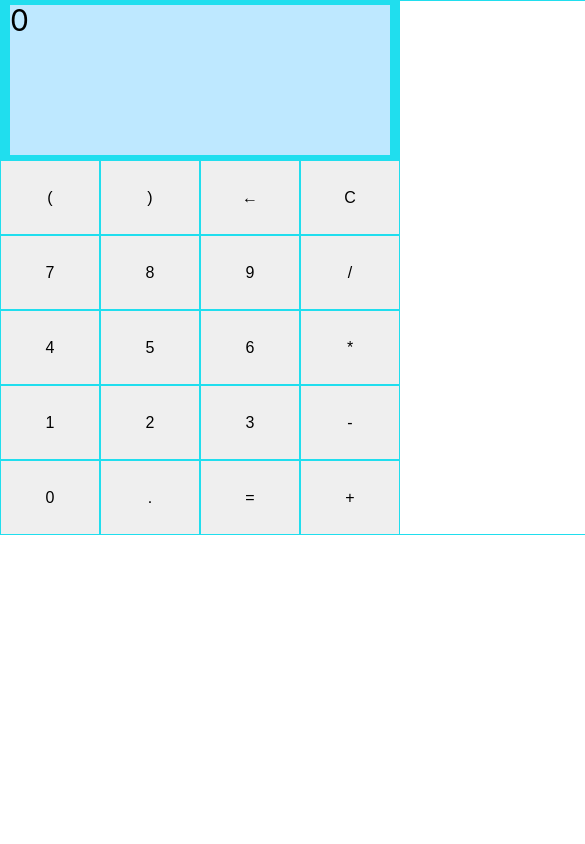
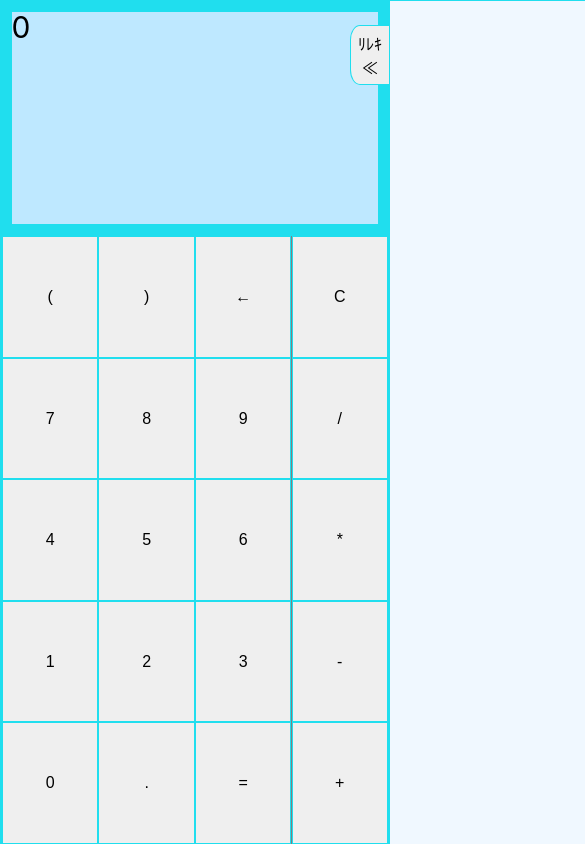
Before and after one commit to 26GKMU/dentaku, a React (Create React App) app: page / in a window 390 px wide. Shown: the top 844 px of the page, 585 px wide, since content can reach past the window. Built offline with nearby package versions, Linux system fonts and the light colour scheme.

Commit message:
スマホ用レスポンシブデザイン

```diff
--- a/public/index.html
+++ b/public/index.html
@@ -2,7 +2,7 @@
 <html lang="ja">
   <head>
     <meta charset="utf-8" />
-    <meta name="viewport" content="width=device-width, initial-scale=1" />
+    <meta name="viewport" content="width=device-width, initial-scale=1, minimum-scale=1, maximum-scale=1, user-scalable=no">
     <meta name="theme-color" content="#000000" />
     <title>React App</title>
   </head>
--- a/src/App.css
+++ b/src/App.css
@@ -1,6 +1,7 @@
 
 .cFrame{
   display: inline-flex;
+  overflow:hidden;
 }
 .cDisplayArea{
   position: relative;
@@ -60,7 +61,7 @@ button,.spacer{
   font-size: 16px
 }
 
-.cHistory{
+.cHistory {
   width: 360px;
   height: auto;
   border: 1px solid #20deee;
@@ -80,9 +81,83 @@ li{
 }
 .min-button{
   margin-left: 10px;
-  width:20px;
-  height: 20px;
-  top:5px;
+  width:28px;
+  height:28px;
+  top:1px;
   right:4px;
   position: absolute;
+  border-radius:4px;
 }
+.display-button{
+  display: none;
+}
+
+@media screen and (max-width: 600px) {
+  .cFrame{
+    width: 100vw;
+    height: 100vh;
+    background-color: #20deee;
+  }
+  .cDisplayArea{
+    width: 99vw;
+    height: 28%;
+    margin:0 0.5vw;
+  }
+  .cMainDisplay{
+    width:95%;
+    height:90%;
+  }
+  .cButtonArea{
+    width: 99vw;
+    height: 100%;
+    margin:0 0.5vw;
+  }
+  .cNumButtonArea{
+    width: 75%;
+    height: auto;
+  }
+  .cFunctionButtonArea{
+    width: 25%;
+    height: auto;
+  }
+  .cNumButtonArea button{
+    width: 33.333%;
+    height: 14.4%;
+  }
+  .cFunctionButtonArea button{
+    width: 100%;
+    height:14.4%;
+  }
+  .cHistory{
+    left:0;
+    top:0;
+    width: 95vw;
+    height: 100vh;
+    position: fixed;
+    z-index: 2;
+    transition: transform 0.4s 0s linear;
+    background-color: aliceblue;
+  }
+  .hidden{
+    transition: transform 0.3s 0s linear;
+    transform: translateX(100vw);
+  }
+  .min-button{
+    right:48px;
+  }
+  .display-button{
+    right:0;
+    top: 25px;
+    width:40px;
+    height:60px;
+    display:block;
+    position: fixed;
+    z-index: 3;
+    transition: transform 0.3s 0s linear;
+    border-radius: 25% 0 0 25%;
+  }
+  .reverse{
+    transition: transform 0.1s 0.3s linear;
+    transform: rotateY(180deg);
+  }
+}
--- a/src/App.jsx
+++ b/src/App.jsx
@@ -1,6 +1,7 @@
 import './App.css';
 import {useState} from "react" ;
 import Display from "./components/Display";
+import Button from "./components/Button";
 import ButtonPanel from "./components/ButtonPanel";
 import History from "./components/History";
 import {BUTTONS} from "./constants/buttons";
@@ -10,6 +11,7 @@ function App() {
 
   const [display,setDisplay] = useState("0");
   const [history,setHistroy] = useState([]);
+  const [showHistory,setShowHistory] = useState(false);
   const [errorMessage, setErrorMessage] =useState("");
   const [isDecimal, setIsDecimal] = useState(false);
   const [isLastBlockNotZero, setIsLastBlockNotZero] = useState(false);
@@ -19,6 +21,7 @@ function App() {
   const isLastCharOperator = () => BUTTONS.OPERATOR.includes(getLastChar());
 
   const handleButtonClick = (value) => handlers[value]?.();
+  const toggleShowHistory = () => setShowHistory(!showHistory);
   const onclickNum = (value) => {
     if(isAfterCulc){
       value === "("
@@ -111,9 +114,12 @@ function App() {
         <Display display={display} error={errorMessage} />
         <ButtonPanel onButtonClick={handleButtonClick}/>
       </div>
-      <div className='cHistory'>
+      <div className={showHistory ? "cHistory": "cHistory hidden"}>
         <History history={history} delHistory={delHistory}/>
       </div>
+      <button className="display-button" onClick={toggleShowHistory}>
+        ﾘﾚｷ<div class={showHistory ? "reverse": ""}>≪</div>
+      </button>
     </div>
   );
 }
```
